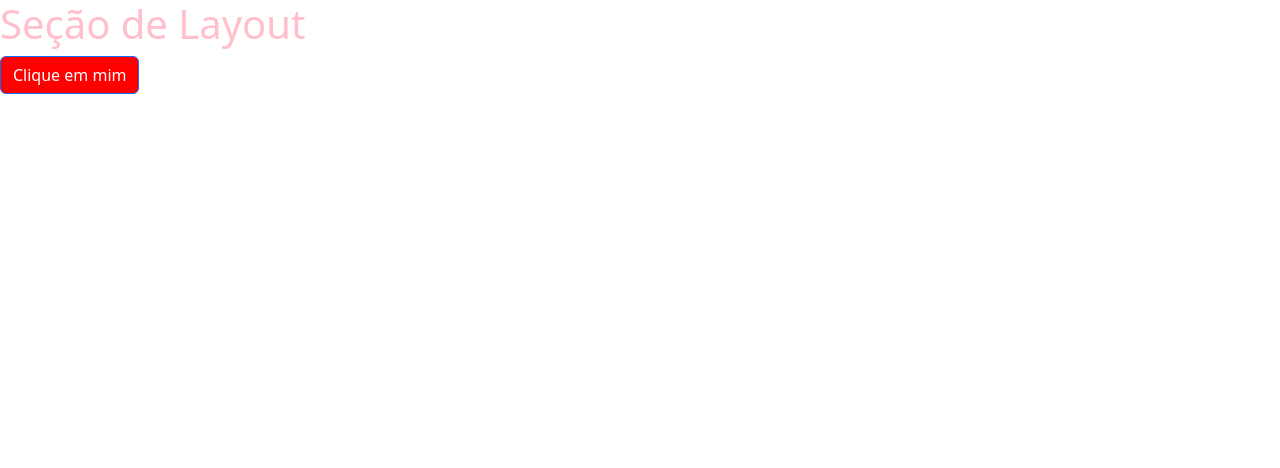
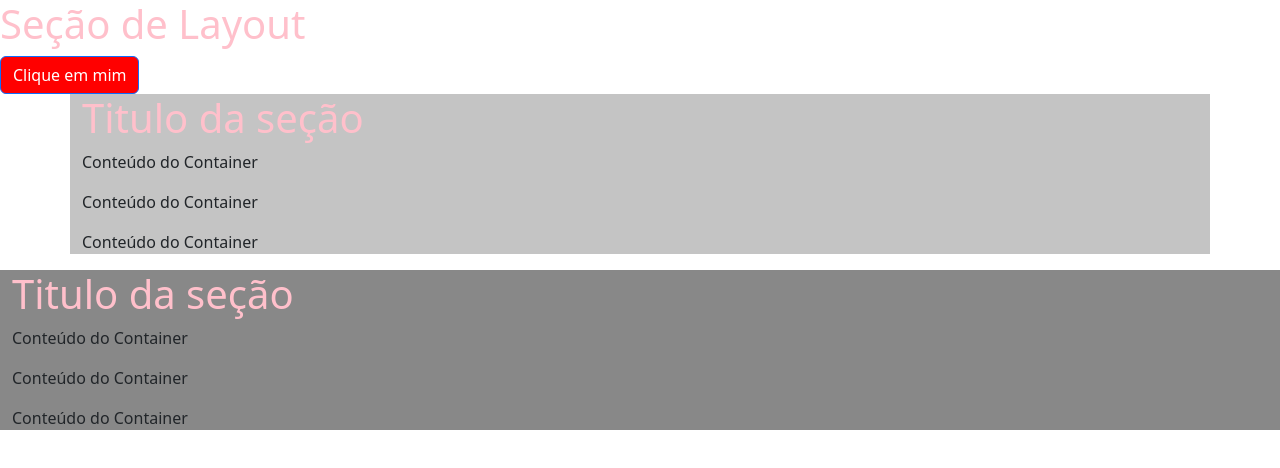
Before and after one commit to MaferRs/curso_bootstrap, a plain HTML site: page 3_layout/1_aulas/index.html in a window 1280 px wide. Drawn offline with nearby package versions, Linux system fonts and the light colour scheme.

Commit message:
container e container fluid

```diff
--- a/3_layout/1_aulas/index.html
+++ b/3_layout/1_aulas/index.html
@@ -13,6 +13,20 @@
 <body>
     <h1>Seção de Layout</h1>
     <button class="btn btn-primary">Clique em mim</button>
+
+    <!--Container-->
+    <div class="container">
+        <h1>Titulo da seção</h1>
+        <p>Conteúdo do Container</p>
+        <p>Conteúdo do Container</p>
+        <p>Conteúdo do Container</p>
+    </div>
+    <div class="container-fluid">
+        <h1>Titulo da seção</h1>
+        <p>Conteúdo do Container</p>
+        <p>Conteúdo do Container</p>
+        <p>Conteúdo do Container</p>
+    </div>
 </body>
 
 </html>
--- a/3_layout/1_aulas/style.css
+++ b/3_layout/1_aulas/style.css
@@ -32,3 +32,11 @@ h1 {
 .btn-primary {
   background-color: red;
 }
+
+.container {
+  background-color: #c4c4c4;
+}
+
+.container-fluid {
+  background-color: #888;
+}
```
